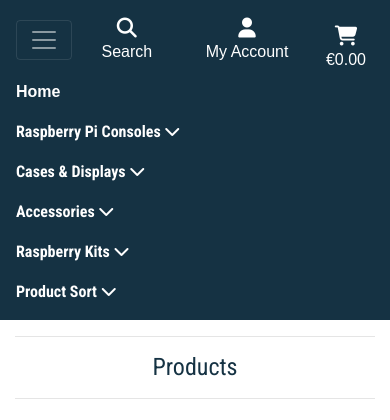
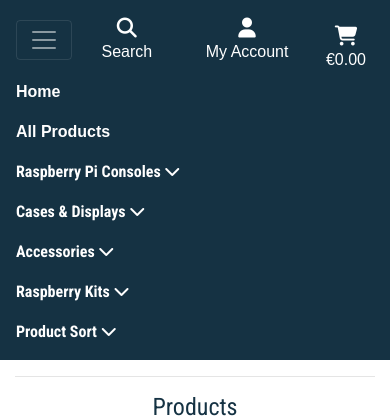
Before and after one commit to meltaylor78/pie_junkie, a Django app: page /products/ in a window 390 px wide, after a click that opens the changed part. Shown: the top 420 px of the page. Run offline with Django 3.2, Linux system fonts and the light colour scheme; a user stored in the database is signed in; data comes from the database, SQL or seed files in the repository; both versions use the stored data as it was after the commit; some libraries are stand-ins or nearby versions.

Commit message:
added all products link to the top of list when on mobile / tablet

```diff
--- a/checkout/templates/checkout/checkout.html
+++ b/checkout/templates/checkout/checkout.html
@@ -74,7 +74,7 @@
             </div>
         </div>
         <div class="col-12 offset-lg-2 col-lg-4">
-            <p class="text-muted">Please fill out the form below to complete your order</p>
+            <p class="text-muted mb-0 mt-1">Please fill out the form below to complete your order</p>
             <form action="{% url 'checkout' %}" method="POST" id="payment-form">
                 {% csrf_token %}
                 <fieldset class="rounded px-3 mb-5">
--- a/templates/includes/main-nav.html
+++ b/templates/includes/main-nav.html
@@ -1,8 +1,13 @@
 <div class="collapse navbar-collapse" id="main-nav">
     <ul class="navbar-nav w-auto mx-auto">
-        <li class="nav-item d-block d-md-none">
+        <li class="nav-item d-block d-l-none">
             <a class="logo-font font-weight-bold nav-link text-white mr-5" href="{% url 'home' %}" id="home-link">
                 Home
+            </a>
+        </li>
+        <li class="nav-item d-block d-l-none">
+            <a class="logo-font font-weight-bold nav-link text-white mr-5" href="{% url 'products' %}" id="home-link">
+                All Products
             </a>
         </li>
         <li class="nav-item dropdown">
```
Also changed, not shown: db.sqlite3.
